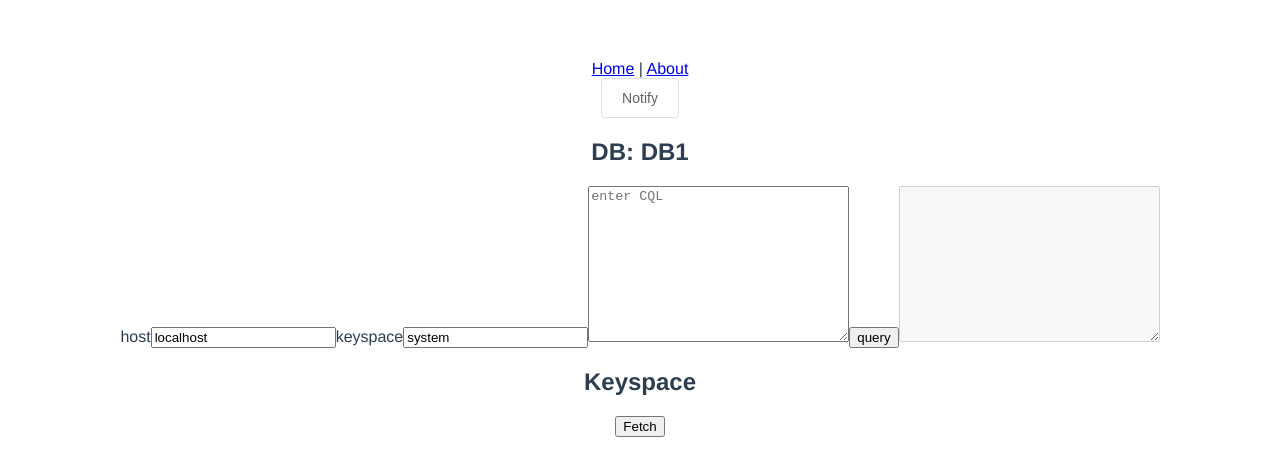
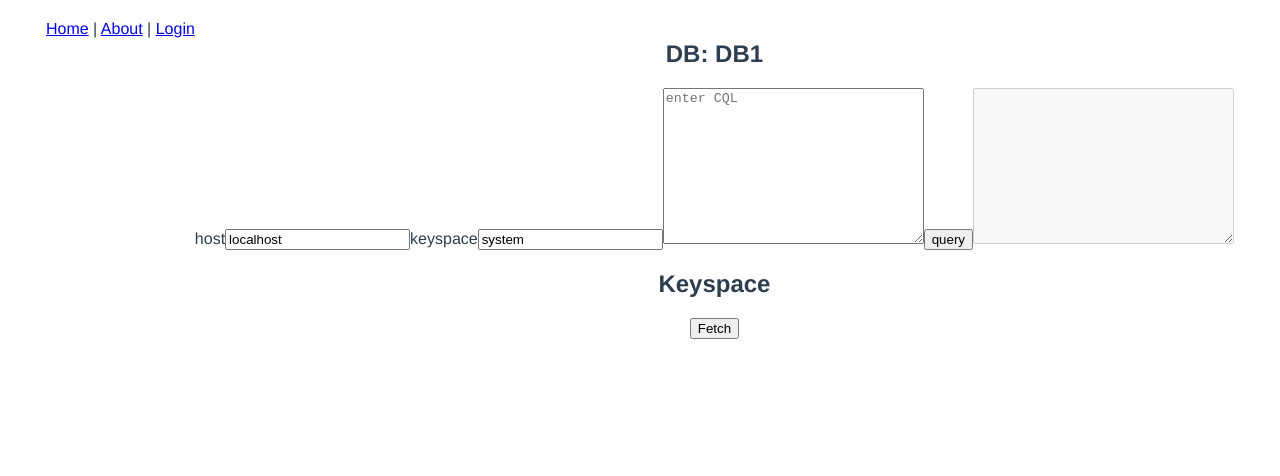
Before and after one commit to at15/goyourcassandra, a Vue app in the folder ui/: page / in a window 1280 px wide. Shown: the top 476 px of the page. Built offline with nearby package versions, Linux system fonts and the light colour scheme.

Commit message:
[ui] Add login page using Element UI form
- [ ] TODO: need to figureout global layout using flexbox

```diff
--- a/ui/src/App.vue
+++ b/ui/src/App.vue
@@ -2,10 +2,8 @@
   <div id="app">
     <div id="nav">
       <router-link to="/">Home</router-link> |
-      <router-link to="/about">About</router-link>
-    </div>
-    <div>
-      <el-button @click="startHacking">Notify</el-button>
+      <router-link to="/about">About</router-link> |
+      <router-link to="/login">Login</router-link>
     </div>
     <router-view/>
   </div>
@@ -35,6 +33,11 @@ export default {
   -moz-osx-font-smoothing: grayscale;
   text-align: center;
   color: #2c3e50;
-  margin-top: 60px;
+  margin-top: 20px;
+
+  display: flex;
+  align-content: center;
+  justify-content: center;
+  min-height: 600px;
 }
 </style>
--- a/ui/src/main.js
+++ b/ui/src/main.js
@@ -4,7 +4,9 @@ import locale from "element-ui/lib/locale/lang/en";
 import "element-ui/lib/theme-chalk/index.css";
 import App from "./App.vue";
 import router from "./router";
+import Axios from 'axios'
 
+Vue.prototype.$http = Axios; // https://scotch.io/tutorials/vue-authentication-and-route-handling-using-vue-router
 Vue.config.productionTip = false;
 Vue.use(ElementUI, { locale });
 
--- a/ui/src/router.js
+++ b/ui/src/router.js
@@ -2,9 +2,11 @@ import Vue from "vue";
 import Router from "vue-router";
 import Home from "./views/Home.vue";
 import About from "./views/About.vue";
+import Login from "./views/Login.vue";
 
 Vue.use(Router);
 
+// TODO: redirect when not login http://jasonwatmore.com/post/2018/07/14/vue-vuex-user-registration-and-login-tutorial-example
 export default new Router({
   routes: [
     {
@@ -16,6 +18,11 @@ export default new Router({
       path: "/about",
       name: "about",
       component: About
+    },
+    {
+      path: "/login",
+      name: "login",
+      component: Login
     }
   ]
 });
--- /dev/null
+++ b/ui/src/views/Login.vue
@@ -0,0 +1,61 @@
+<template>
+    <div class="login-form">
+        <!--http://element-cn.eleme.io/#/zh-CN/component/form-->
+        <el-form ref="form" :model="form" label-width="80px">
+            <el-form-item label="Host">
+                <el-input v-model="form.host"></el-input>
+            </el-form-item>
+            <el-form-item label="Username">
+                <el-input v-model="form.username"></el-input>
+            </el-form-item>
+            <!-- TODO: allow show password -->
+            <el-form-item label="Password">
+                <el-input type="password" v-model="form.password"></el-input>
+            </el-form-item>
+            <el-form-item label="Keyspace">
+                <el-select v-model="form.keyspace" placeholder="Select Keyspace">
+                    <el-option label="system" value="system"></el-option>
+                    <el-option label="app" value="app"></el-option>
+                </el-select>
+            </el-form-item>
+            <el-form-item>
+                <el-button type="primary" @click="onSubmit">立即创建</el-button>
+                <el-button>取消</el-button>
+            </el-form-item>
+        </el-form>
+    </div>
+</template>
+
+<script>
+export default {
+  name: "Login",
+  data() {
+    return {
+      form: {
+        host: "127.0.0.1",
+        username: "cassandra",
+        password: "cassandra",
+        date1: "",
+        date2: "",
+        delivery: false,
+        type: [],
+        resource: "",
+        desc: ""
+      }
+    };
+  },
+  methods: {
+    onSubmit() {
+      console.log("submit!");
+    }
+  }
+};
+</script>
+
+<style scoped>
+.login-form {
+    /*display: flex;*/
+    /*align-items: center;*/
+    /*justify-content: center;*/
+}
+</style>
```
